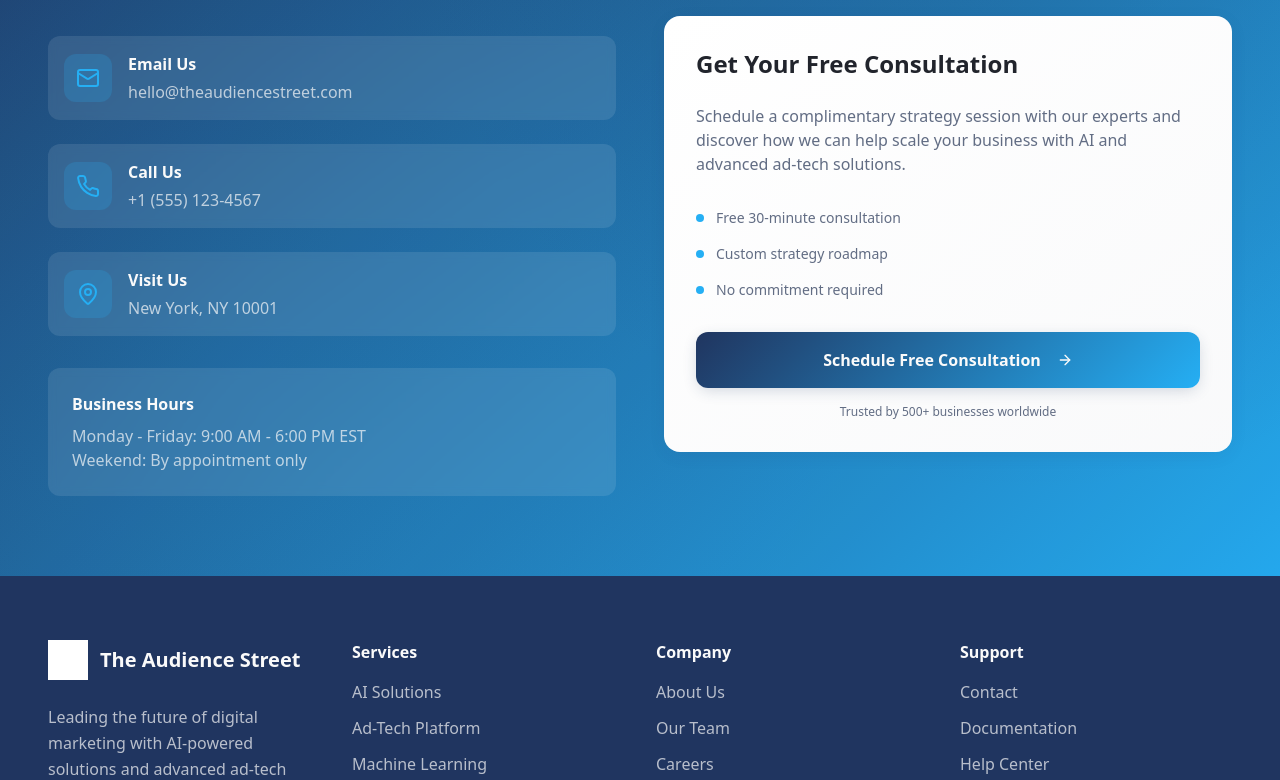
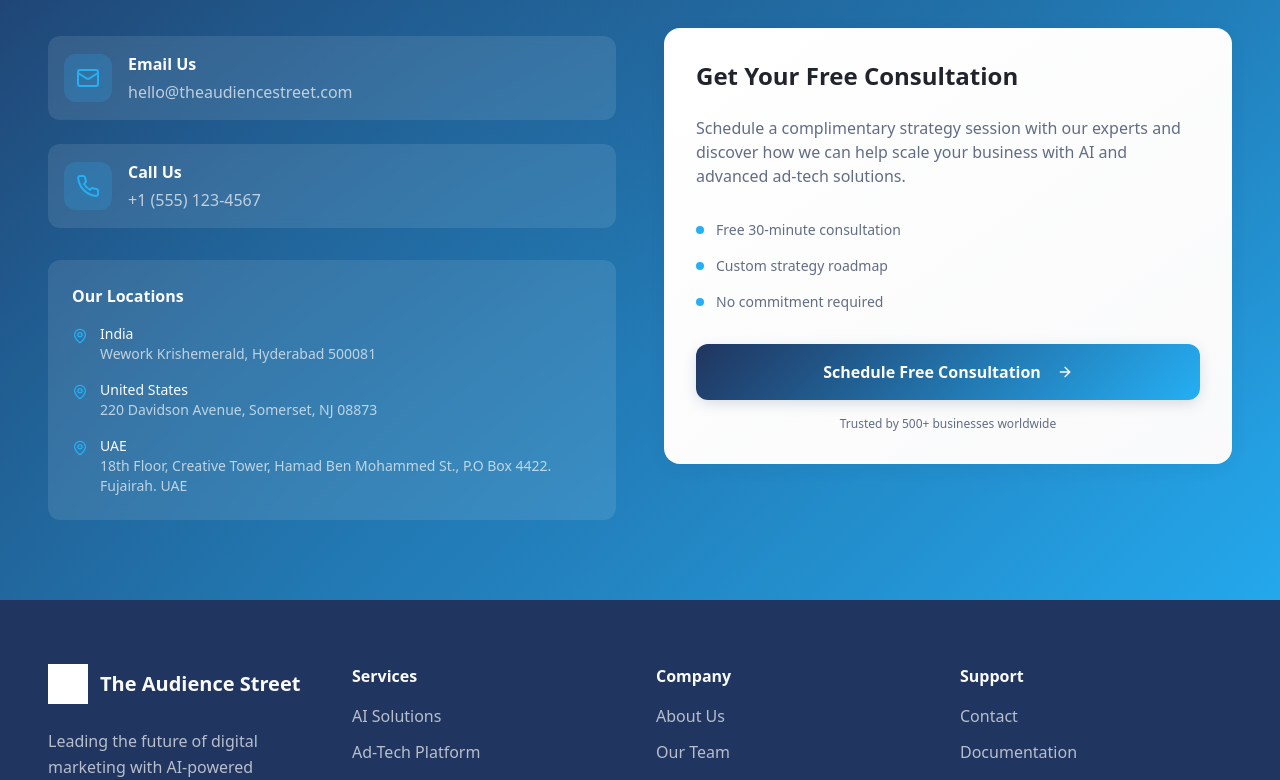
Before and after one commit to AJ2025dev/audience-street-revamp, a React (Vite) app: page / in a window 1280 px wide. Shown: the part 4184-4964 px from the top of the page. Built offline with nearby package versions, Linux system fonts and the light colour scheme.

Commit message:
Add Dubai address
Add Dubai address to the contact information.

```diff
--- a/src/components/Contact.tsx
+++ b/src/components/Contact.tsx
@@ -14,12 +14,21 @@ const Contact = () => {
       title: "Call Us",
       details: "+1 (555) 123-4567",
       action: "tel:+15551234567"
+    }
+  ];
+
+  const locations = [
+    {
+      country: "India",
+      address: "Wework Krishemerald, Hyderabad 500081"
     },
     {
-      icon: MapPin,
-      title: "Visit Us",
-      details: "New York, NY 10001",
-      action: "#"
+      country: "United States",
+      address: "220 Davidson Avenue, Somerset, NJ 08873"
+    },
+    {
+      country: "UAE",
+      address: "18th Floor, Creative Tower, Hamad Ben Mohammed St., P.O Box 4422. Fujairah. UAE"
     }
   ];
 
@@ -69,13 +78,20 @@ const Contact = () => {
             </div>
 
             <div className="p-6 bg-primary-foreground/10 backdrop-blur-sm rounded-lg">
-              <h4 className="font-semibold text-primary-foreground mb-2">
-                Business Hours
+              <h4 className="font-semibold text-primary-foreground mb-4">
+                Our Locations
               </h4>
-              <p className="text-primary-foreground/70">
-                Monday - Friday: 9:00 AM - 6:00 PM EST<br />
-                Weekend: By appointment only
-              </p>
+              <div className="space-y-4">
+                {locations.map((location, index) => (
+                  <div key={index} className="flex items-start">
+                    <MapPin className="w-4 h-4 text-accent mt-1 mr-3 flex-shrink-0" />
+                    <div>
+                      <h5 className="font-medium text-primary-foreground text-sm">{location.country}</h5>
+                      <p className="text-primary-foreground/70 text-sm">{location.address}</p>
+                    </div>
+                  </div>
+                ))}
+              </div>
             </div>
           </div>
 
```
